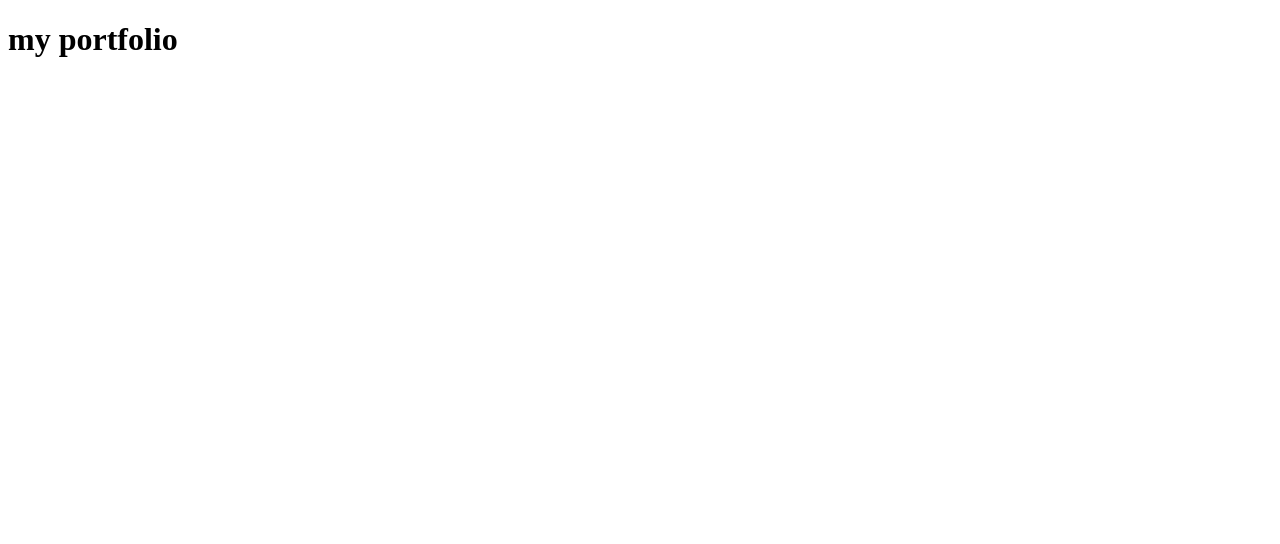
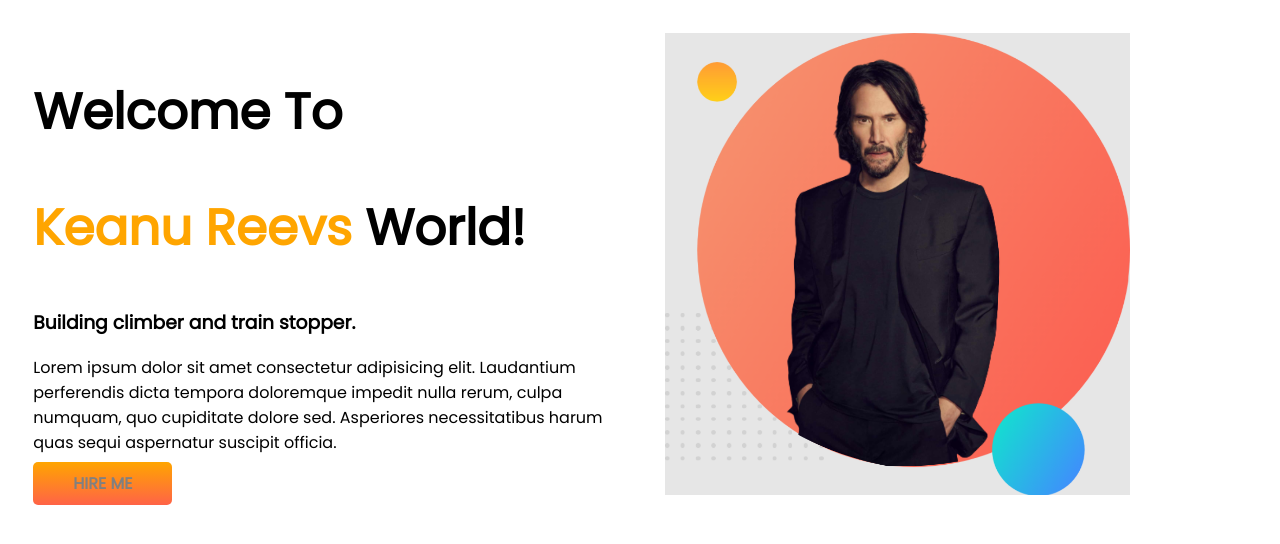
Before and after one commit to mmkabir-116/my-portfolio, a plain HTML site: page index.html in a window 1280 px wide. Drawn offline with Linux system fonts and the light colour scheme.

Commit message:
fist website commit

```diff
--- a/index.html
+++ b/index.html
@@ -4,10 +4,24 @@
     <meta charset="UTF-8">
     <meta http-equiv="X-UA-Compatible" content="IE=edge">
     <meta name="viewport" content="width=device-width, initial-scale=1.0">
-    <title>Portfolio|MM_Kabir</title>
+    <title>Portfolio | MM_Kabir</title>
+    <link rel="preconnect" href="https://fonts.googleapis.com">
+    <link rel="preconnect" href="https://fonts.gstatic.com" crossorigin>
+    <link href="https://fonts.googleapis.com/css2?family=Poppins&display=swap" rel="stylesheet">
     <link rel="stylesheet" href="style.css">
 </head>
 <body>
-    <h1>my portfolio</h1>
+    <section>
+        <div class="half-width">
+            <h1>Welcome To</h1>
+            <h1> <span class="orange-text">Keanu Reevs</span>  World!</h1>
+            <h3>Building climber and train stopper.</h3>
+            <p>Lorem ipsum dolor sit amet consectetur adipisicing elit. Laudantium perferendis dicta tempora doloremque impedit nulla rerum, culpa numquam, quo cupiditate dolore sed. Asperiores necessitatibus harum quas sequi aspernatur suscipit officia.</p>
+            <a class="link_button" target="blank" href="https://www.linkedin.com/signup">HIRE ME</a>
+        </div>
+        <div class="half-width">
+            <img src="img/port1.png" alt="">
+        </div>
+    </section>
 </body>
 </html>
--- a/style.css
+++ b/style.css
@@ -0,0 +1,27 @@
+body{
+    font-family: 'Poppins', sans-serif;
+}
+h1{
+    font-size: 50px;
+}
+.orange-text{
+    color: orange;
+}
+section{
+    display: flex;
+}
+.half-width{
+    width: 50%;
+    padding: 2%;
+}
+.half-width img{
+    width: 80%;
+}
+.link_button{
+    text-decoration: none;
+    background-image: linear-gradient(orange,tomato);
+    color: gray;
+    font-weight: 700;
+    padding:10px 40px;
+    border-radius: 5px;
+}
```
Also changed, not shown: img/Keanu_Reeves_2013_(10615146086)_(cropped).jpg (added), img/Screenshot 2022-01-11 005229.png (added), img/Screenshot 2022-01-11 005324.png (added), img/Screenshot 2022-01-11 005355.png (added), img/Screenshot 2022-01-11 005547.png (added), img/Screenshot 2022-01-11 005625.png (added), img/kr1.png (added), img/kr2.png (added), img/main.jpg (added), img/port1.png (added), img/port2.png (added).
